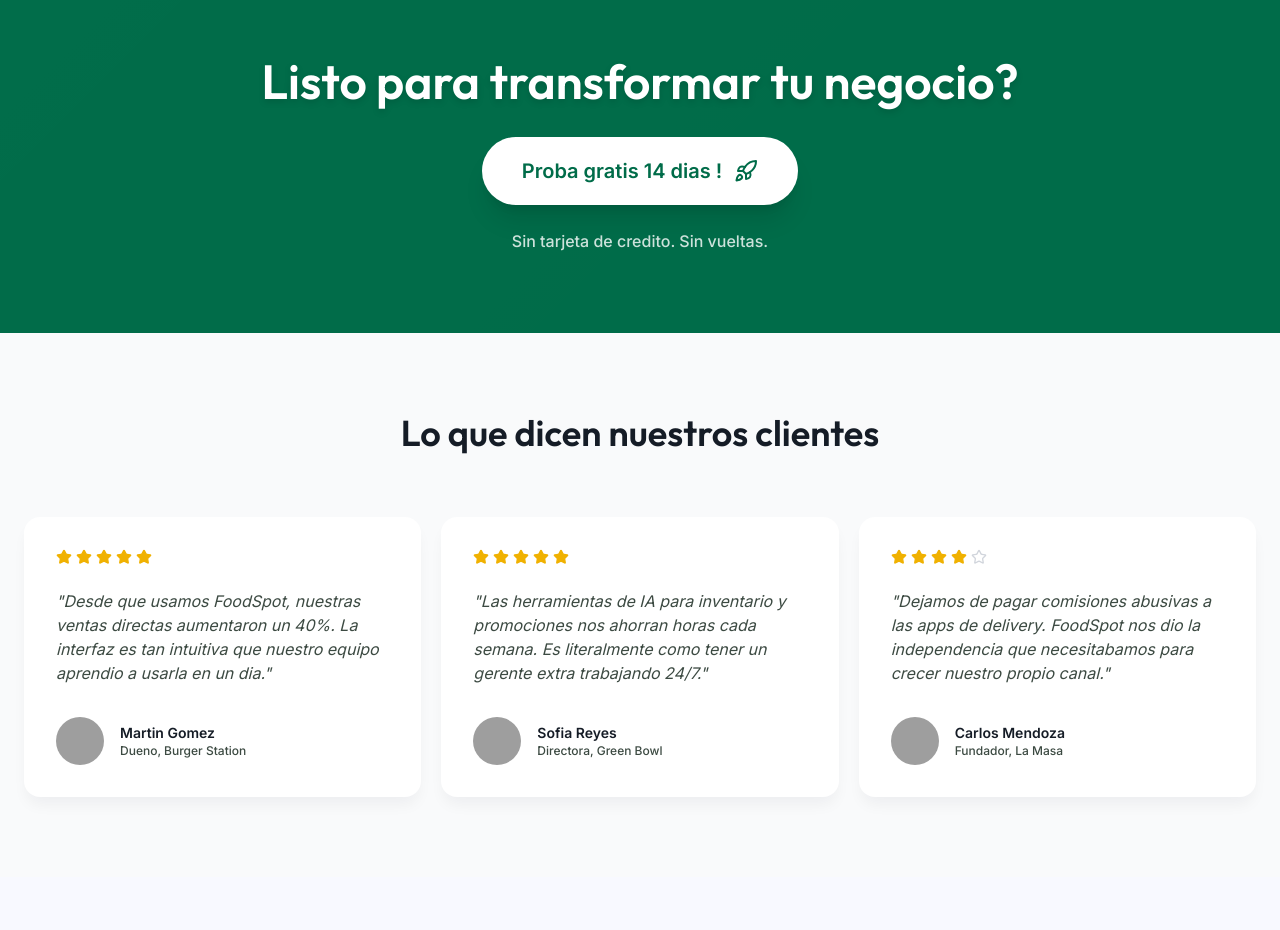
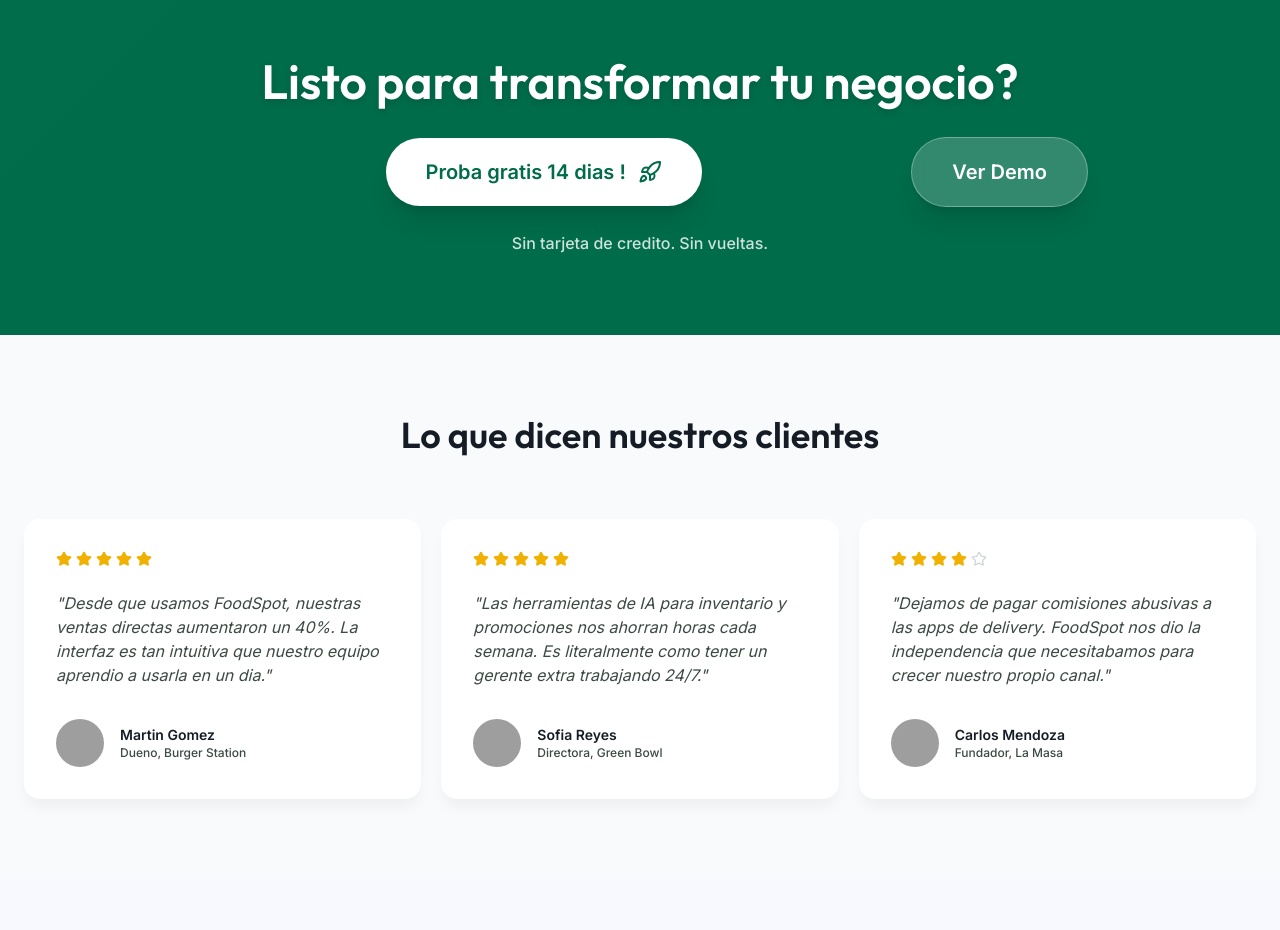
Before and after one commit to hikaribrandan3-code/foodspot-new-landing-page-, a React (Vite) app: page / in a window 1280 px wide. Shown: the part 6440-7370 px from the top of the page. Built offline with nearby package versions, Linux system fonts and the light colour scheme; grey boxes are pictures that could not be loaded.

Commit message:
feat: add demo button next to signup CTA

```diff
--- a/src/components/MainSections.tsx
+++ b/src/components/MainSections.tsx
@@ -257,6 +257,7 @@ export function MiddleCTA() {
         <h2 className="font-display text-4xl md:text-5xl text-white mb-8 drop-shadow-md">
           Listo para transformar tu negocio?
         </h2>
+        <div className="flex flex-col md:flex-row gap-4 justify-center items-center">
           <a
             href="https://foodspotapp.vercel.app/start-trial"
             className="bg-white text-primary px-10 py-5 rounded-full text-xl font-bold shadow-xl flex items-center gap-3 mx-auto transition-all hover:shadow-2xl active:scale-95 inline-flex"
@@ -264,6 +265,15 @@ export function MiddleCTA() {
             Proba gratis 14 dias !
             <Rocket className="w-6 h-6" />
           </a>
+          <a
+            href="https://foodspotapp.vercel.app/foodspot"
+            target="_blank"
+            rel="noopener noreferrer"
+            className="bg-white/20 text-white px-10 py-5 rounded-full text-xl font-bold shadow-xl backdrop-blur-sm border border-white/30 transition-all hover:bg-white/30 active:scale-95 inline-flex"
+          >
+            Ver Demo
+          </a>
+        </div>
         <p className="text-white/80 mt-6 font-medium">Sin tarjeta de credito. Sin vueltas.</p>
       </div>
     </section>
```
Lines whose indentation alone changed are shown as unchanged.
